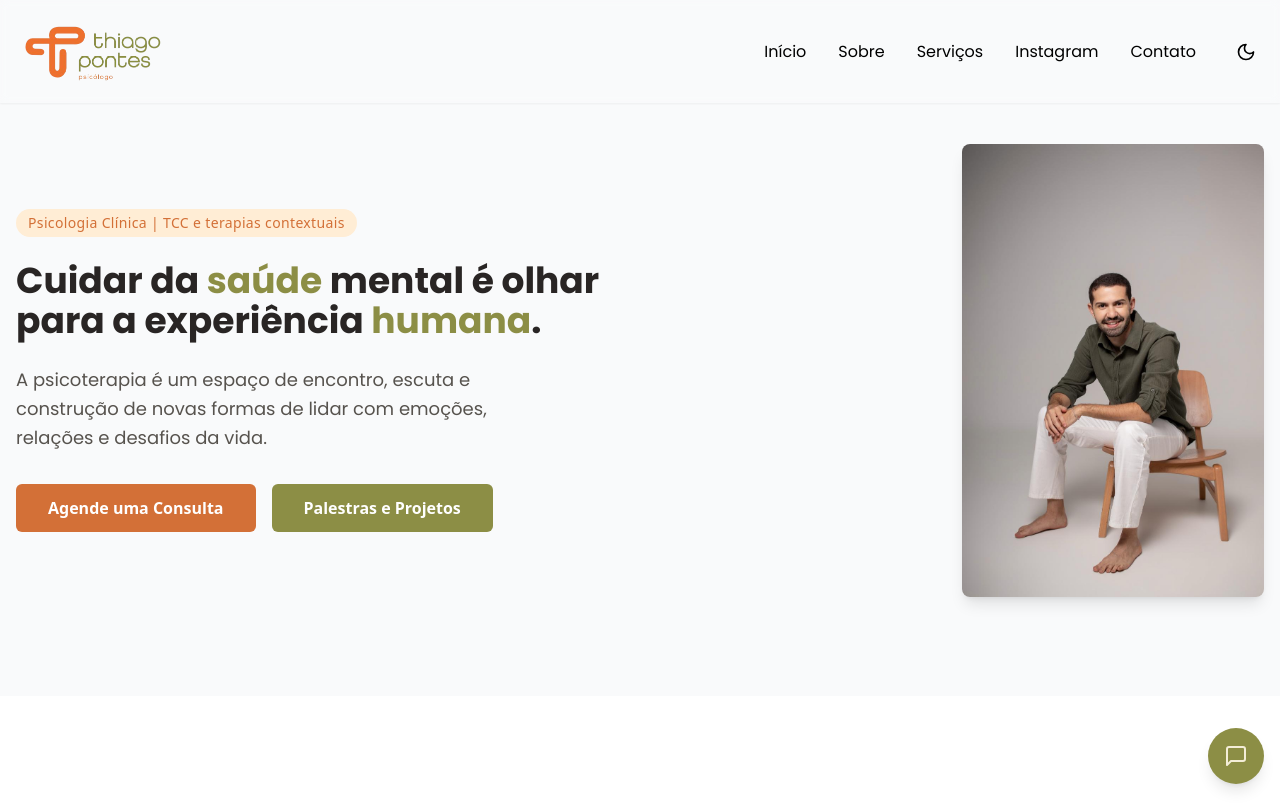
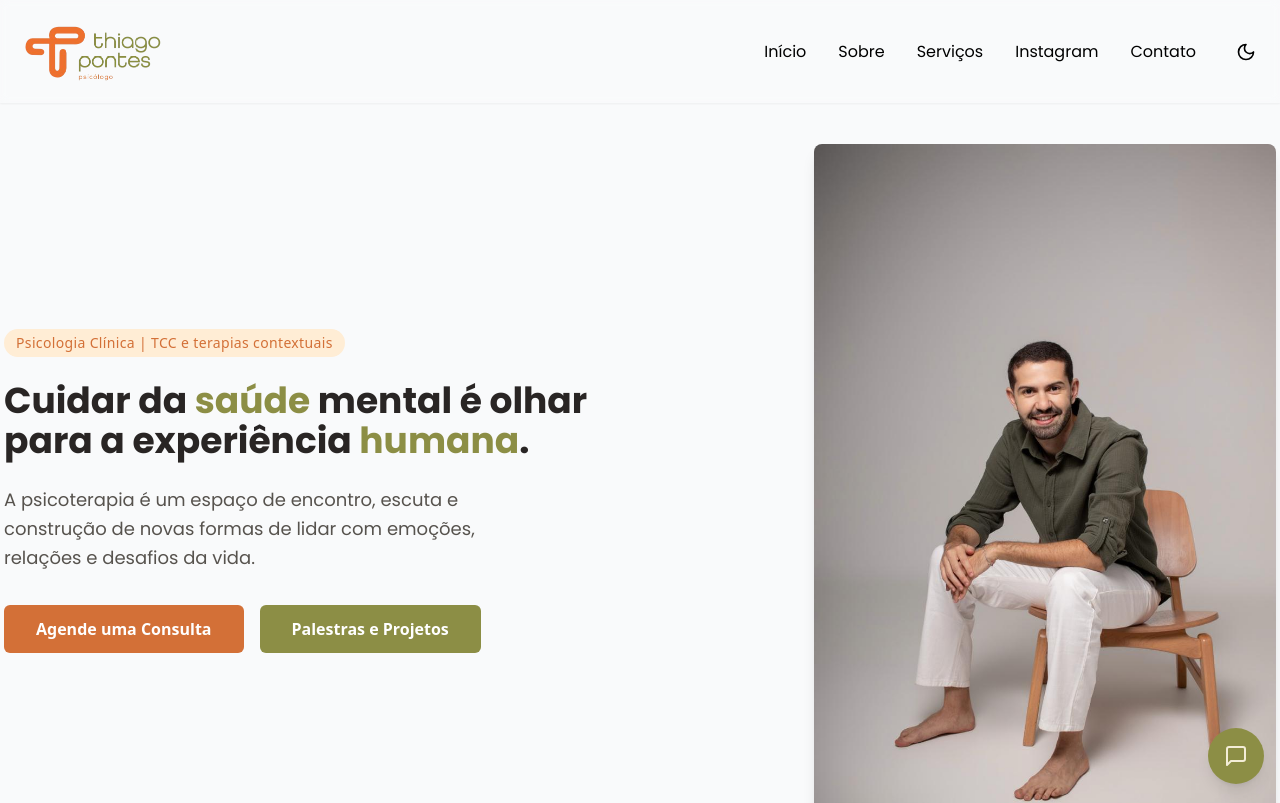
Before and after one commit to vitao-al/thiagopontespsicologo, a React (Vite) app: page / in a window 1280 px wide. Shown: the top 803 px of the page. Built offline with nearby package versions, Linux system fonts and the light colour scheme.

Commit message:
Updating Hero

```diff
--- a/src/components/About.tsx
+++ b/src/components/About.tsx
@@ -1,7 +1,7 @@
 import React, { useEffect, useRef, useState } from 'react';
-import { Award, Users, Building } from 'lucide-react';
+import { Award, Users, Building, Car } from 'lucide-react';
 import PlayerMusic from './player';
-import TeamCarousel from './team/CardHero';
+import CardHero from './team/CardHero';
 
 
 export default function About() {
@@ -29,6 +29,7 @@ export default function About() {
     <section id="sobre" className="py-20 bg-white dark:bg-black">
       <div className="container mx-auto px-4">
         <div className="grid grid-cols-1 lg:grid-cols-2 gap-12 items-center">
+          <CardHero/>
           <div>
             <h2 className="text-3xl font-normal font-poppins text-laranja dark:text-laranja mb-6">
               Sobre mim
@@ -49,7 +50,6 @@ export default function About() {
             </p>
 
           </div>
-          <TeamCarousel/>
         </div>
       </div>
     </section>
--- a/src/components/Hero.tsx
+++ b/src/components/Hero.tsx
@@ -5,7 +5,7 @@ export default function Hero() {
     <section id="inicio" className="pt-20 lg:pt-24">
       <div className="relative min-h-[600px]">
         <div className="absolute inset-0 bg-gray-50"></div>
-        <div className="relative container mx-auto px-4 py-12 h-full">
+        <div className="relative container mx-auto px-1 py-12 h-full">
 
           {/* Container principal: coluna no mobile, linha no desktop */}
           <div className="flex flex-col lg:flex-row items-center gap-10">
@@ -42,7 +42,7 @@ export default function Hero() {
               <img
                 src="/thiagopontes5.jpeg"
                 alt="Imagem de destaque"
-                className="w-2/4 max-w-sm lg:max-w-full object-cover rounded-lg shadow-lg"
+                className="w-3/4 h-2/4 max-w-sm lg:max-w-full object-cover rounded-lg shadow-lg"
               />
             </div>
 
--- a/src/components/team/CardHero.tsx
+++ b/src/components/team/CardHero.tsx
@@ -3,7 +3,7 @@ import { Instagram, ChevronLeft, ChevronRight } from 'lucide-react';
 import { lawyers } from '../../data/lawyers';
 import LawyerCard from './LawyerCard';
 
-export default function TeamCarousel() {
+export default function CardHero() {
 
   return (
     <section id="equipe" className="py-20 bg-white dark:bg-neutral-900">
```
